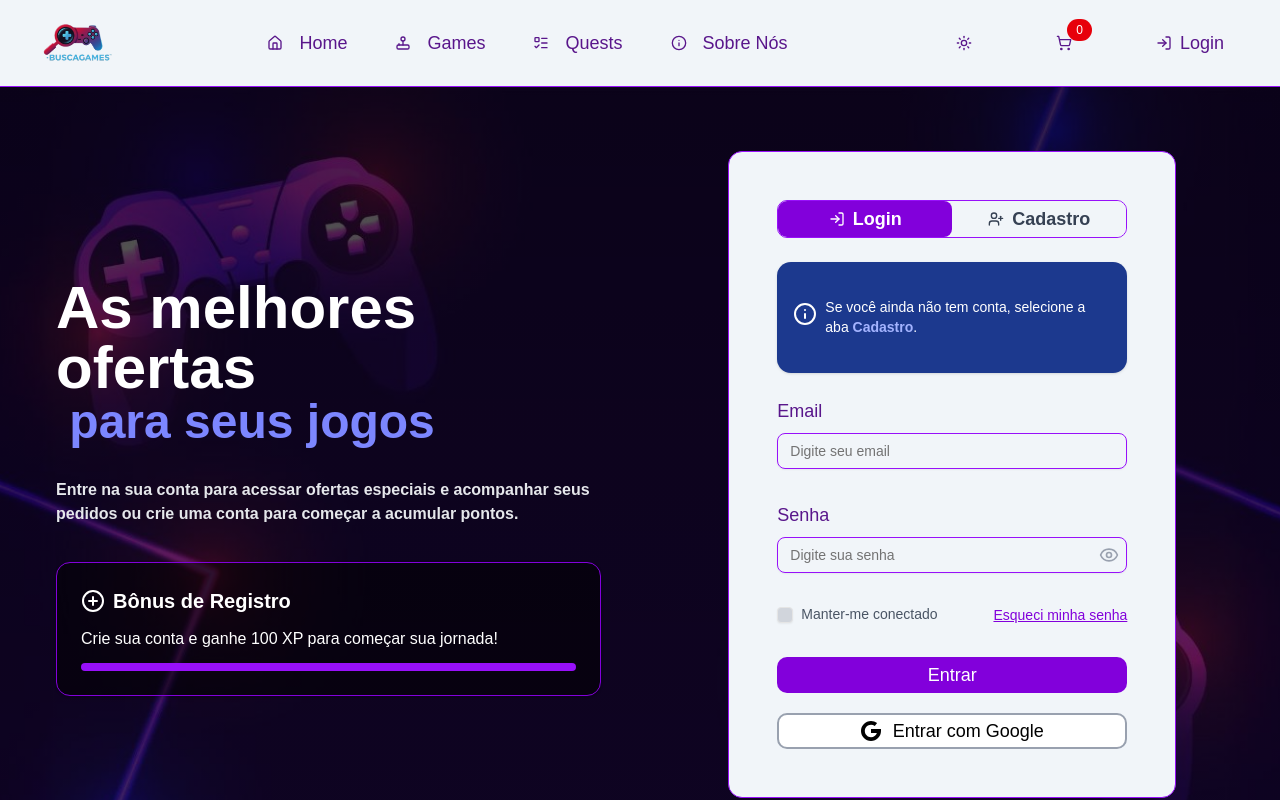
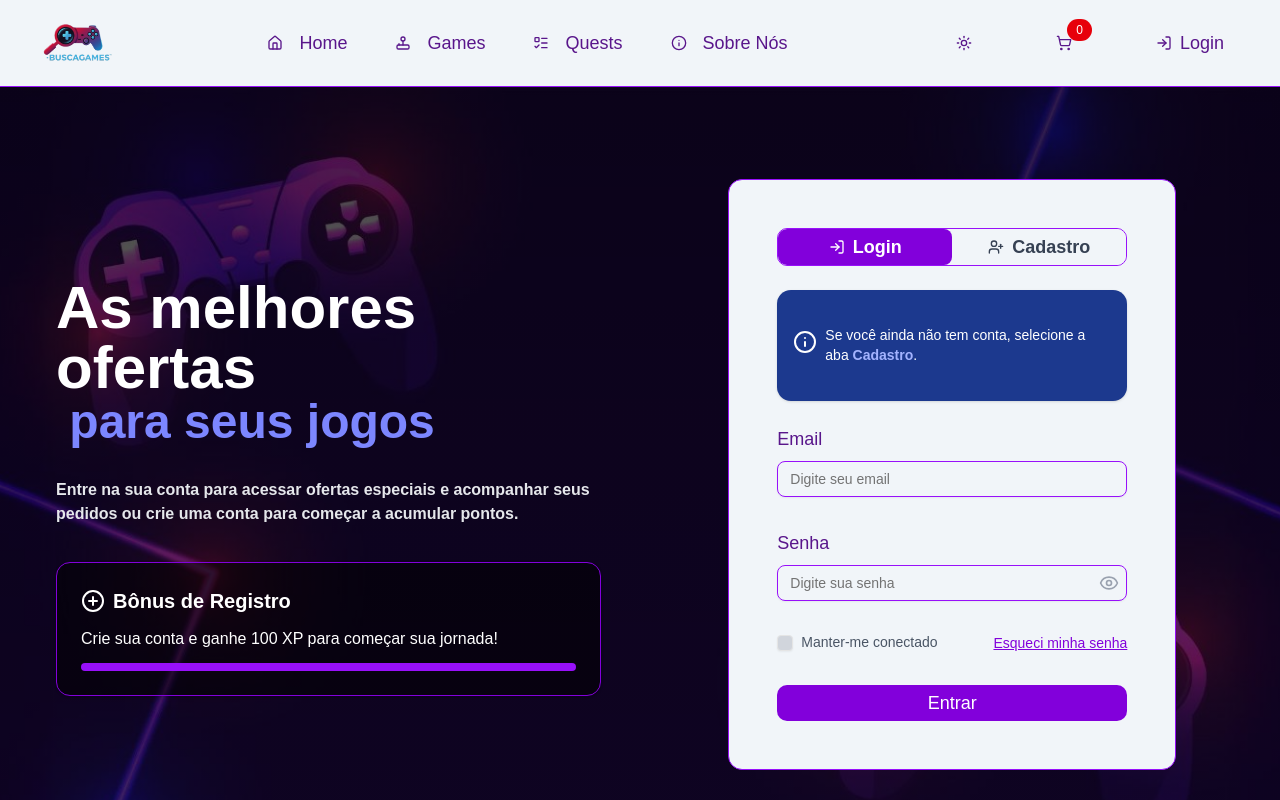
Before and after one commit to Lsko27/BuscaGames_2.0, a Next.js app: page /login in a window 1280 px wide. Shown: the top 800 px of the page. Built offline with nearby package versions, Linux system fonts and the light colour scheme; no server answers.

Commit message:
chore: removing google login button temporarily

```diff
--- a/src/app/_components/login-form.tsx
+++ b/src/app/_components/login-form.tsx
@@ -21,7 +21,6 @@ import { useState } from "react"
 import Swal from "sweetalert2"
 import { useRouter } from "next/navigation"
 import LoadingButton from "./loading-button"
-import Image from "next/image"
 
 // Schema Zod
 const formSchema = z.object({
@@ -189,7 +188,7 @@ const LoginForm = () => {
               {loading ? "Entrando..." : "Entrar"}
             </LoadingButton>
 
-            <LoadingButton
+            {/* <LoadingButton
               type="button"
               className="w-full rounded-lg border-2 border-gray-400 bg-white text-lg text-black transition-all hover:bg-gray-100 dark:bg-gray-300"
               disabled={loading}
@@ -199,7 +198,7 @@ const LoginForm = () => {
                 <Image src="/google.svg" alt="Google" width={20} height={20} />
                 <p>Entrar com Google</p>
               </div>
-            </LoadingButton>
+            </LoadingButton> */}
           </div>
         </form>
       </Form>
```
